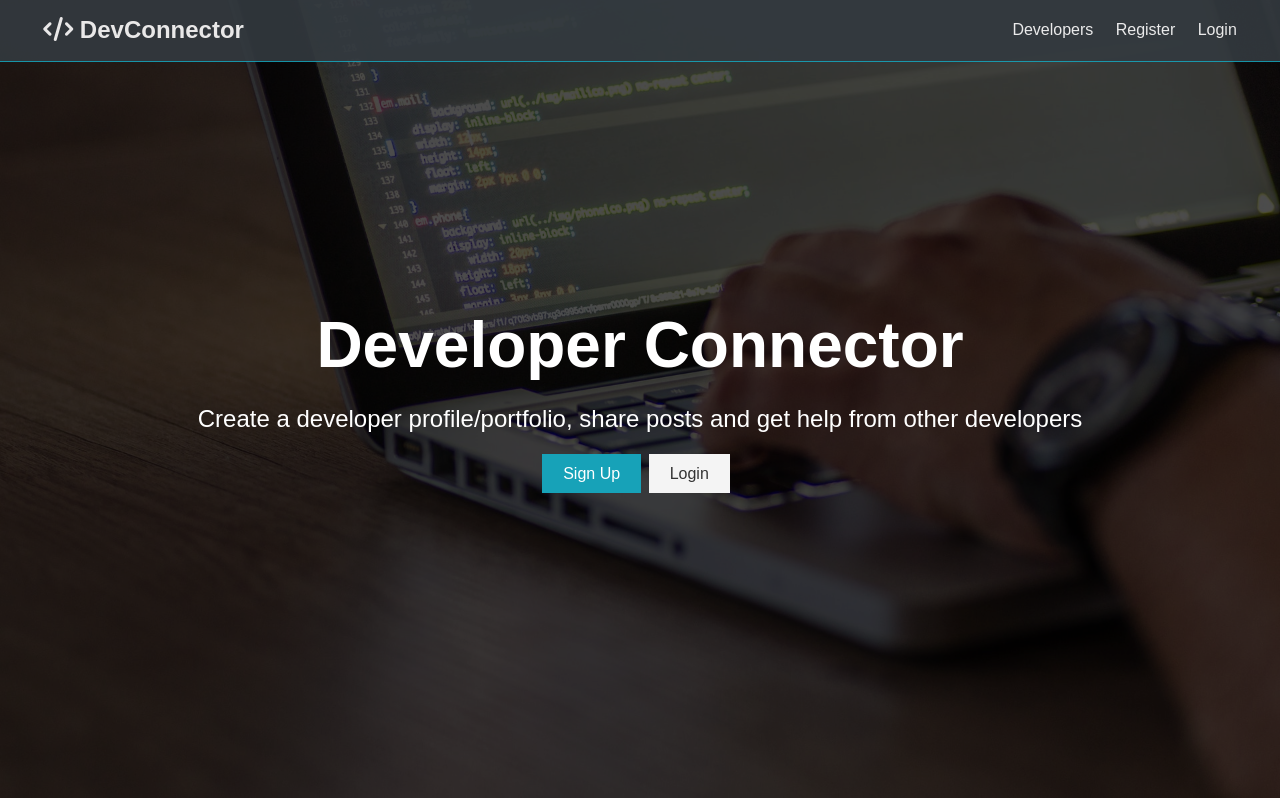
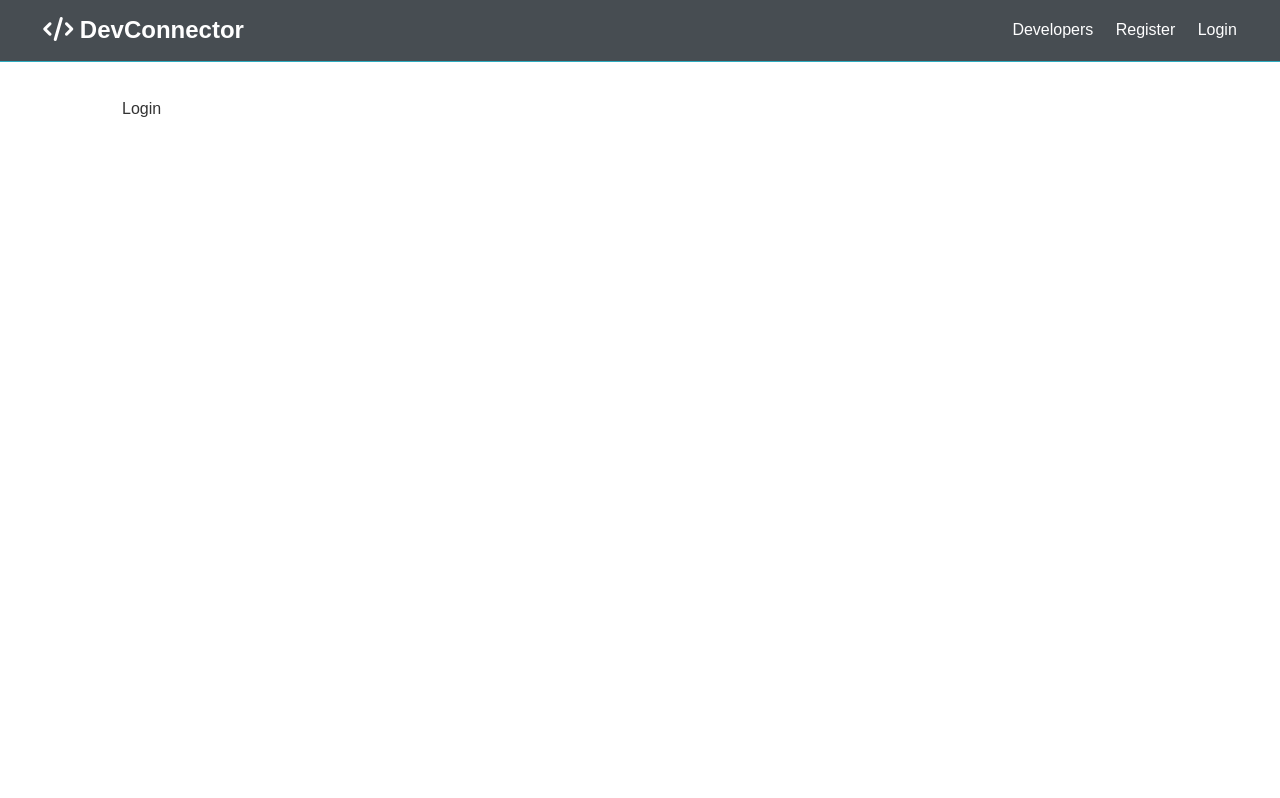
Before and after one commit to michalm08/udemyProjekt, a React (Create React App) app in the folder client/: page /login in a window 1280 px wide. Shown: the top 798 px of the page. Built offline with nearby package versions, Linux system fonts and the light colour scheme.

Commit message:
add routing

```diff
--- a/client/package.json
+++ b/client/package.json
@@ -43,5 +43,5 @@
       "last 1 safari version"
     ]
   },
-  "proxy":"http://localhost:5000"
+  "proxy":"http://localhost:5000/"
 }
--- a/client/src/App.js
+++ b/client/src/App.js
@@ -1,16 +1,27 @@
 import React, { Fragment } from 'react';
+import { BrowserRouter as Router, Route, Switch } from 'react-router-dom';
 import Navbar from './components/layout/Navbar';
 import Landing from './components/layout/Landing';
 import './App.css';
-// import { Landing } from './components/layout/Landing';
+import Register from './components/auth/Register';
+import Login from './components/auth/Login';
+
+const App = () => (
+  <Router>
+    <Fragment>
+      <Navbar />
+      <Route exact path="/" component={Landing}/>
+      <section className="container">
+        <Switch>
+          <Route exact path="/register" component={Register}/>
+          <Route exact path="/login" component={Login}/>
+        </Switch>
+      </section>
 
 
-const App = () => (
-  <Fragment>
-    <Navbar/>
-    <Landing/>
-    <Landing/>
-  </Fragment>
+    </Fragment>
+  </Router>
+
 );
 
 export default App;
--- /dev/null
+++ b/client/src/components/auth/Login.js
@@ -0,0 +1,11 @@
+import React from 'react'
+
+const Login = () => {
+    return (
+        <div>
+            Login
+        </div>
+    )
+}
+
+export default Login
--- /dev/null
+++ b/client/src/components/auth/Register.js
@@ -0,0 +1,11 @@
+import React from 'react'
+
+const Register = () => {
+    return (
+        <div>
+            Register
+        </div>
+    )
+}
+
+export default Register
--- a/client/src/components/layout/Landing.js
+++ b/client/src/components/layout/Landing.js
@@ -1,8 +1,9 @@
 import React from 'react';
+import {Link} from 'react-router-dom'
 
 const Landing = () => {
   return (
-          <section className='landing'>
+    <section className='landing'>
       <div className='dark-overlay'>
         <div className='landing-inner'>
           <h1 className='x-large'>Developer Connector</h1>
@@ -11,12 +12,12 @@ const Landing = () => {
             other developers
           </p>
           <div className='buttons'>
-            <a href='register.html' className='btn btn-primary'>
+            <Link to='/register' className='btn btn-primary'>
               Sign Up
-            </a>
-            <a href='login.html' className='btn btn-light'>
+            </Link>
+            <Link to='/login' className='btn btn-light'>
               Login
-            </a>
+            </Link>
           </div>
         </div>
       </div>
--- a/client/src/components/layout/Navbar.js
+++ b/client/src/components/layout/Navbar.js
@@ -1,16 +1,17 @@
 //racf
 import React from 'react'
+import {Link} from 'react-router-dom';
 
 const Navbar = () => {
     return (
         <nav className="navbar bg-dark">
       <h1>
-        <a href="index.html"><i className="fas fa-code"></i> DevConnector</a>
+        <Link to="/"><i className="fas fa-code"></i> DevConnector</Link>
       </h1>
       <ul>
-        <li><a href="profiles.html">Developers</a></li>
-        <li><a href="register.html">Register</a></li>
-        <li><a href="login.html">Login</a></li>
+        <li><Link to="!#">Developers</Link></li>
+        <li><Link to="/register">Register</Link></li>
+        <li><Link to="/login">Login</Link></li>
       </ul>
     </nav>
     )
```
Also changed, not shown: 1 other file (tests, documents, lock files or other folders).
